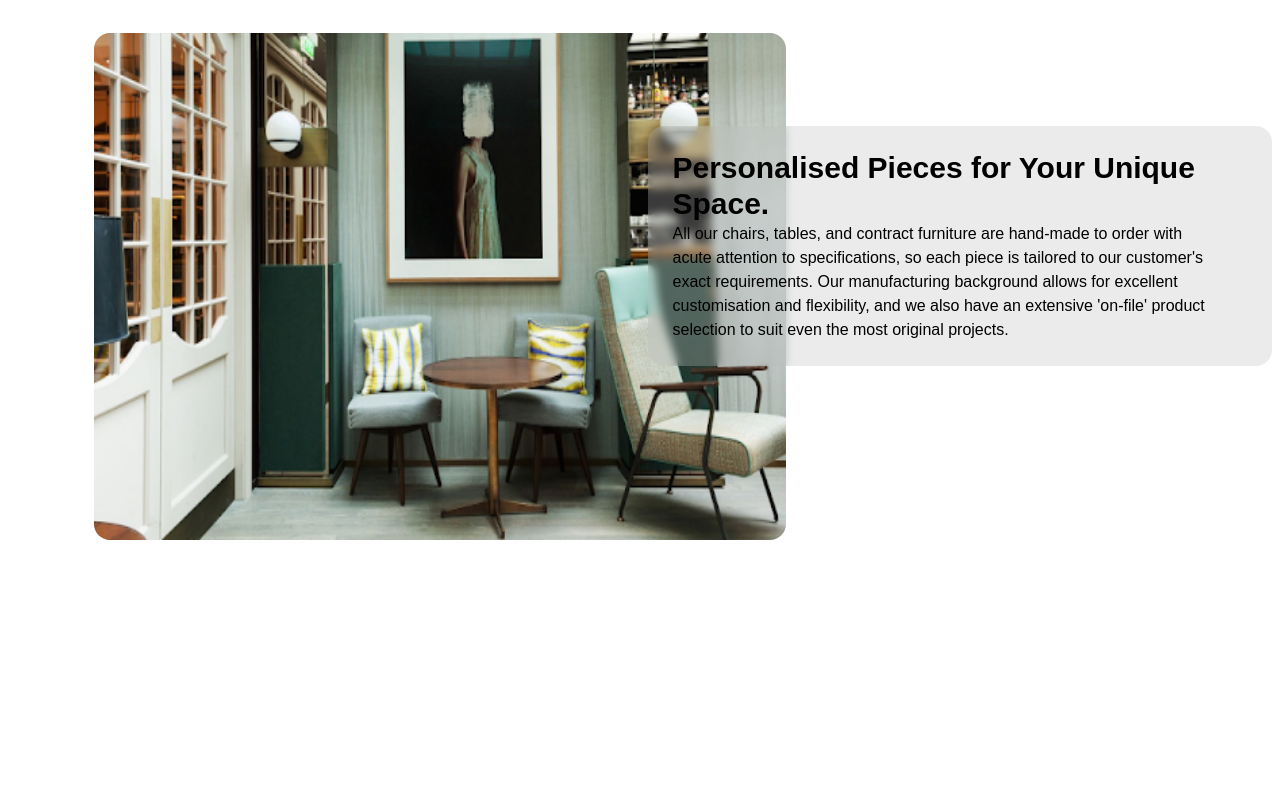
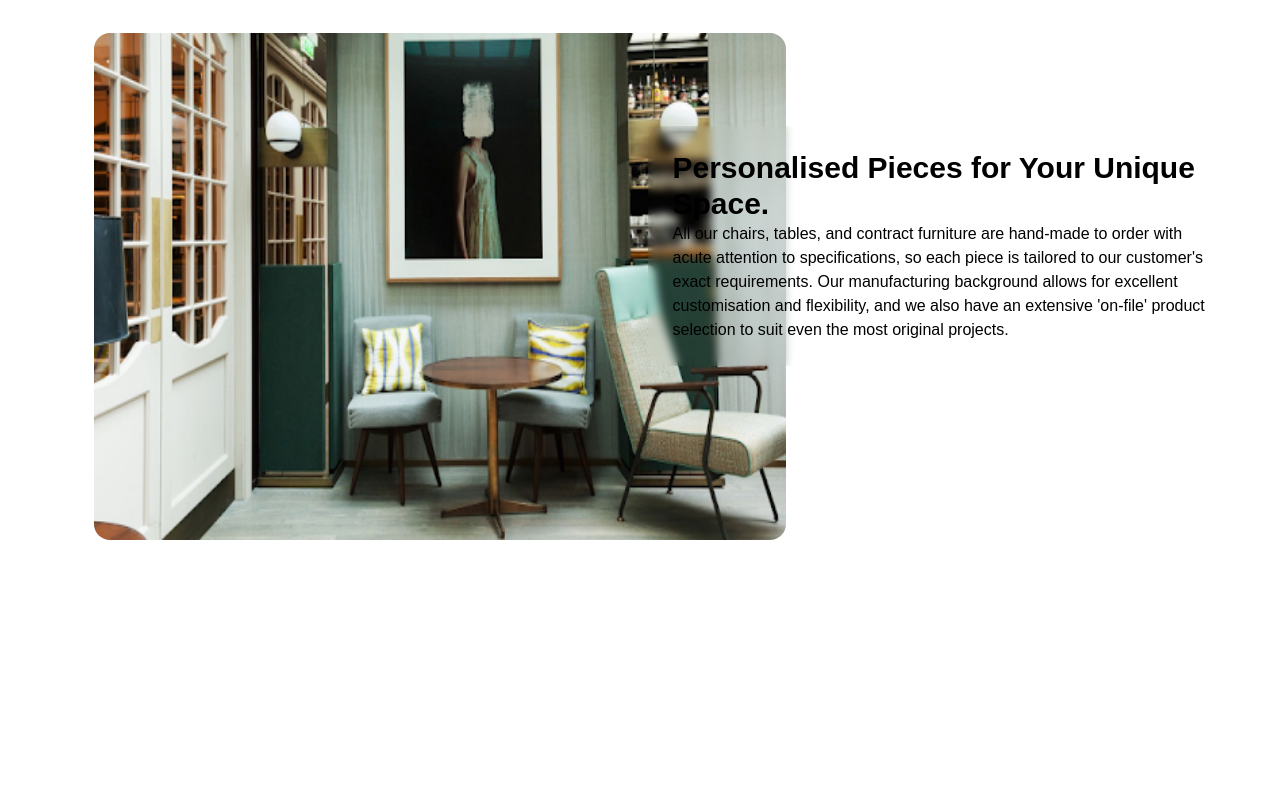
Before and after one commit to oricardo123/canvascustom-final, a Next.js app: page / in a window 1280 px wide. Shown: the part 1360-2160 px from the top of the page. Built offline with nearby package versions, Linux system fonts and the light colour scheme.

Commit message:
fixed homepage css

```diff
--- a/package.json
+++ b/package.json
@@ -13,16 +13,16 @@
     "@headlessui/react": "^1.7.14",
     "@heroicons/react": "^2.0.17",
     "@reduxjs/toolkit": "^1.9.5",
-    "autoprefixer": "10.4.14",
+    "autoprefixer": "^10.4.14",
     "graphql": "^16.6.0",
     "headlessui": "^0.0.0",
     "heroicons": "^2.0.17",
     "html-react-parser": "^3.0.16",
     "next": "13.3.4",
-    "postcss": "8.4.23",
+    "postcss": "^8.4.23",
     "react": "18.2.0",
     "react-dom": "18.2.0",
     "react-redux": "^8.0.5",
-    "tailwindcss": "3.3.2"
+    "tailwindcss": "^3.3.2"
   }
 }
--- a/pages/_app.js
+++ b/pages/_app.js
@@ -1,6 +1,5 @@
 import React, { useEffect } from "react";
-import "@/styles/globals.css";
-import "../styles/globals.css";
+import "../styles/globals.css"
 import Navbar from "@/components/FooterNavbar/NavBar";
 import Footer from "@/components/FooterNavbar/Footer";
 
--- a/pages/_document.js
+++ b/pages/_document.js
@@ -1,4 +1,4 @@
-import { Html, Head, Main, NextScript } from 'next/document'
+import { Html, Head, Main, NextScript } from "next/document";
 
 export default function Document() {
   return (
@@ -9,5 +9,5 @@ export default function Document() {
         <NextScript />
       </body>
     </Html>
-  )
+  );
 }
--- a/tailwind.config.js
+++ b/tailwind.config.js
@@ -8,17 +8,6 @@ module.exports = {
   ],
   theme: {
     extend: {
-      backgroundColor: {
-        HomeContainer2TextBox: "rgba(189, 189, 189, 0.3)",
-        FooterColor: "rgba(115, 62, 29, 1)",
-      },
-      mixBlendMode: {
-        screen: "screen",
-        "color-burn": "color-burn",
-      },
-      screens: {
-        xs: "300px",
-      },
       // backgroundImage: {
       //   'gradient-radial': 'radial-gradient(var(--tw-gradient-stops))',
       //   'gradient-conic':
```
Also changed, not shown: 1 other file (tests, documents, lock files or other folders).
